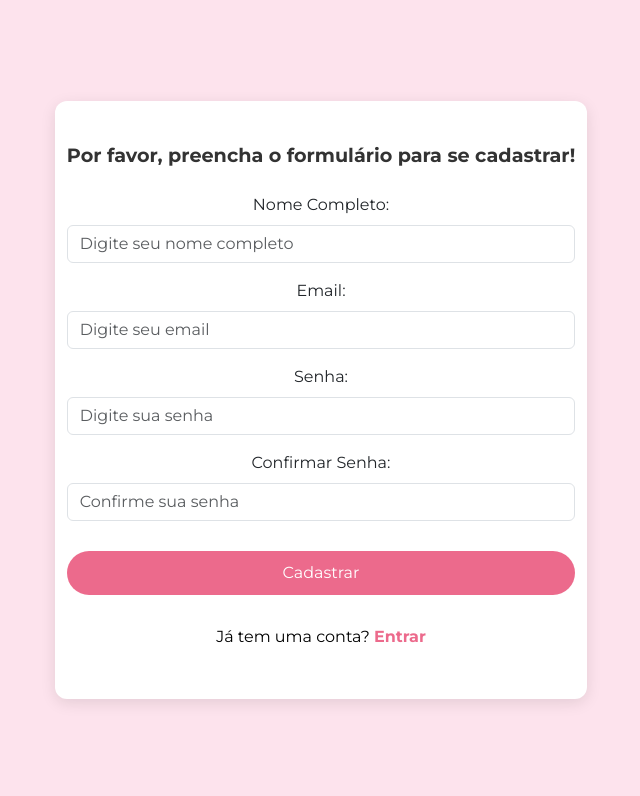
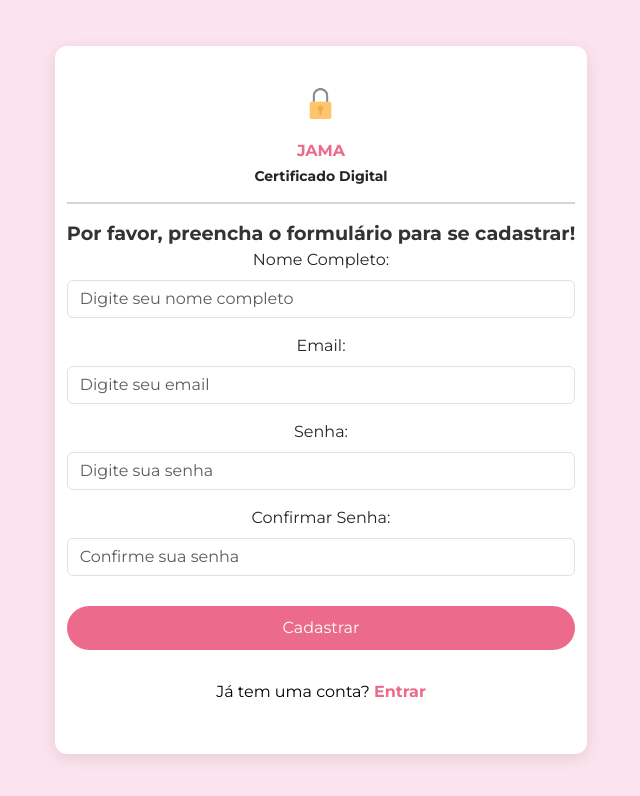
Before and after one commit to anneingrid/JAMAcertificadoDigital, a React (Create React App) app: page /Cadastro in a window 1280 px wide. Shown: the top 796 px of the page, without its empty margins (319-959 px from the left). Built offline with nearby package versions, Linux system fonts and the light colour scheme; no server answers; the database is empty.

Commit message:
graças a Deus corrige verificar

```diff
--- a/src/components/DocsAssinados.js
+++ b/src/components/DocsAssinados.js
@@ -42,7 +42,7 @@ const ListaDocumentosAssinados = () => {
     };
 
     return (
-        <div className="container mt-4">
+        <div className="container">
             <h2 className="hdois mb-4">
                 <FaFileContract className='iconTop' /> Documentos Assinados
             </h2>
@@ -86,7 +86,7 @@ const ListaDocumentosAssinados = () => {
                                             }}>
                                                 <strong>Hash Assinatura:</strong> {documento.assinaturaHash.substring(0, 20)}...
                                             </div>
-                                            <div className="dados"><strong>Assinado por:</strong> {documento.id_usuario}</div>
+                                            <div className="dados"><strong>Assinado por:</strong> {documento.Usuario.nome_usuario}</div>
 
 
                                             <div className="dados"><strong>URL documento:</strong> <a href={documento.urlDocumento} target="_blank" rel="noopener noreferrer">
--- a/src/components/NovoArquivo.js
+++ b/src/components/NovoArquivo.js
@@ -84,7 +84,7 @@ const NovoArquivo = () => {
         setCarregando(true);
         try {
             const hashGerado = gerarHash(conteudoArquivo);
-            const descricaoArquivo = conteudoArquivo ? conteudoArquivo.substring(0, 10) : 'Descrição padrão';
+            const descricaoArquivo = conteudoArquivo ? conteudoArquivo.substring(0, 20) : 'Descrição padrão';
             const { data: documentoData, error: dbError } = await supabase
                 .from('Documento')
                 .insert({
--- a/src/pages/Cadastro.js
+++ b/src/pages/Cadastro.js
@@ -62,7 +62,14 @@ function Cadastro() {
         <Container fluid className="cadastro-container">
             <Row>
                 <Col md={12} className="cadastro-box">
-                    <span className="hdois text-center mb-4 cadastro-title">Por favor, preencha o formulário para se cadastrar!</span>
+                <span className="hdois text-center mb-4 login-title">
+                        <img src="logo.png" alt="JAMA Certificado" className="login-image" style={{width:35}} />
+                    </span>
+                    <div className="logo">
+                        <span className="jama-text-logo" style={{fontSize:16}}>JAMA</span><br />
+                        <span className="certificado-text-logo" style={{fontSize:14}}>Certificado Digital</span>
+                    </div>
+                    <span className="text-center mb-4 cadastro-title">Por favor, preencha o formulário para se cadastrar!</span>
                     {error && <Alert variant="danger">{error}</Alert>}
                     {success && <Alert variant="success">{success}</Alert>}
                     <Form onSubmit={handleSubmit}>
```
